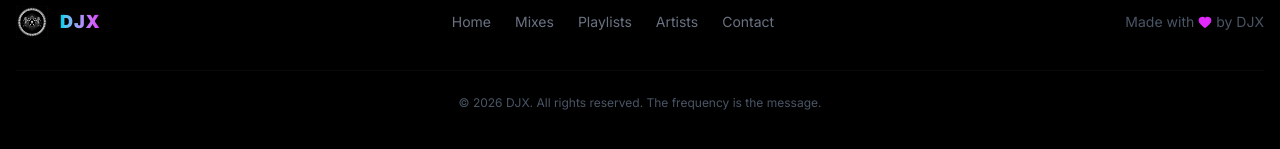
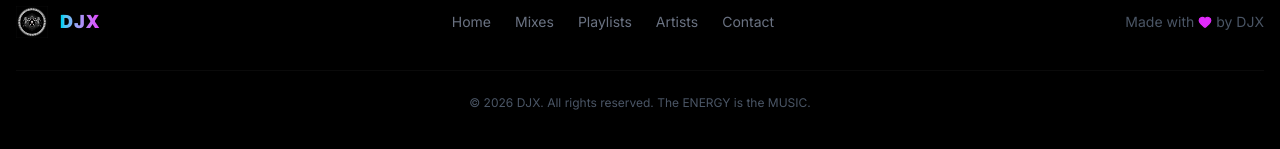
Before and after one commit to djtinaungoo-cloud/djx, a React (Vite) app: page / in a window 1280 px wide. Shown: the part 3486-3635 px from the top of the page. Built offline with nearby package versions, Linux system fonts and the light colour scheme; no server answers; the database is empty.

Commit message:
Update Footer.tsx

```diff
--- a/src/components/Footer.tsx
+++ b/src/components/Footer.tsx
@@ -29,7 +29,8 @@ export default function Footer() {
         </div>
 
         <div className="mt-8 pt-6 border-t border-white/[0.04] text-center text-xs text-gray-600">
-          © {new Date().getFullYear()} DJX. All rights reserved. The frequency is the message.
+          © {new Date().getFullYear()} DJX. All rights reserved.
+          The ENERGY is the MUSIC.
         </div>
       </div>
     </footer>
```
